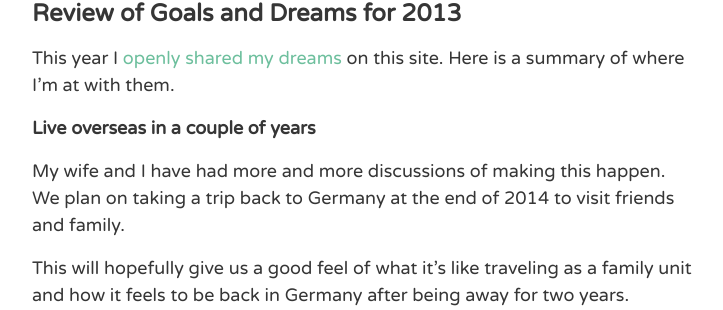
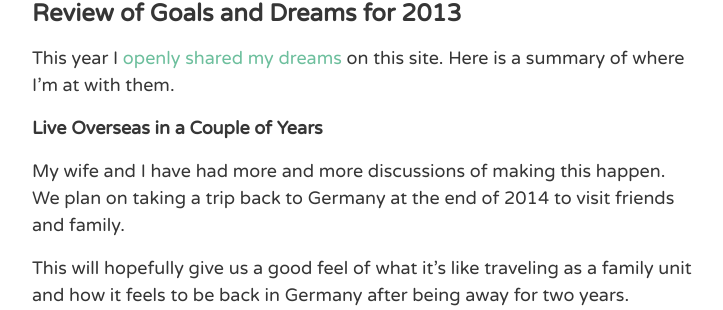
Before and after one commit to michaellee/old-michaelsoolee.com, a Jekyll site: the page built from _posts/2013-12-30-2013-review.md, in a window 1280 px wide and 900 px high, scrolled down 1086 px. Shown: the part 143-453 px from the top of the window, without its empty margins (278-1001 px from the left). Built offline with Jekyll 4.4.1, drawn with Linux system fonts in a browser that asks for light colours; nearby versions of some CDN libraries; Markdown is read by kramdown in place of the engine named in the settings.

Commit message:
Capitalization fix

```diff
--- a/_posts/2013-12-30-2013-review.md
+++ b/_posts/2013-12-30-2013-review.md
@@ -28,7 +28,7 @@ It's been an amazing year.
 ## Review of Goals and Dreams for 2013
 This year I [openly shared my dreams][dreams] on this site. Here is a summary of where I'm at with them.
 
-### Live overseas in a couple of years
+### Live Overseas in a Couple of Years
 My wife and I have had more and more discussions of making this happen. We plan on taking a trip back to Germany at the end of 2014 to visit friends and family.
 
 This will hopefully give us a good feel of what it's like traveling as a family unit and how it feels to be back in Germany after being away for two years. Perhaps this year will be the year to actively make initial preparations.
```
